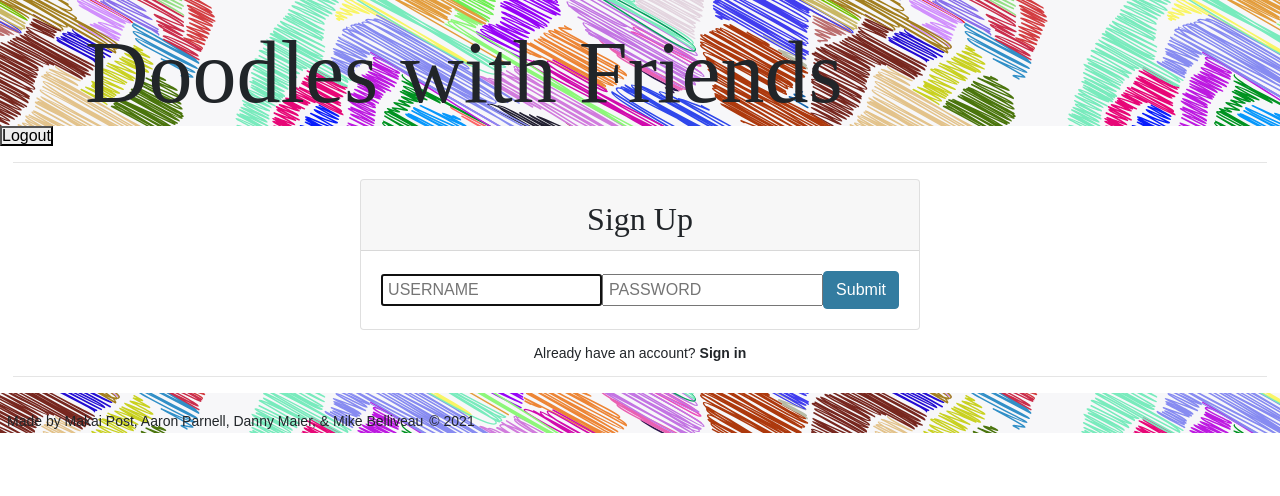
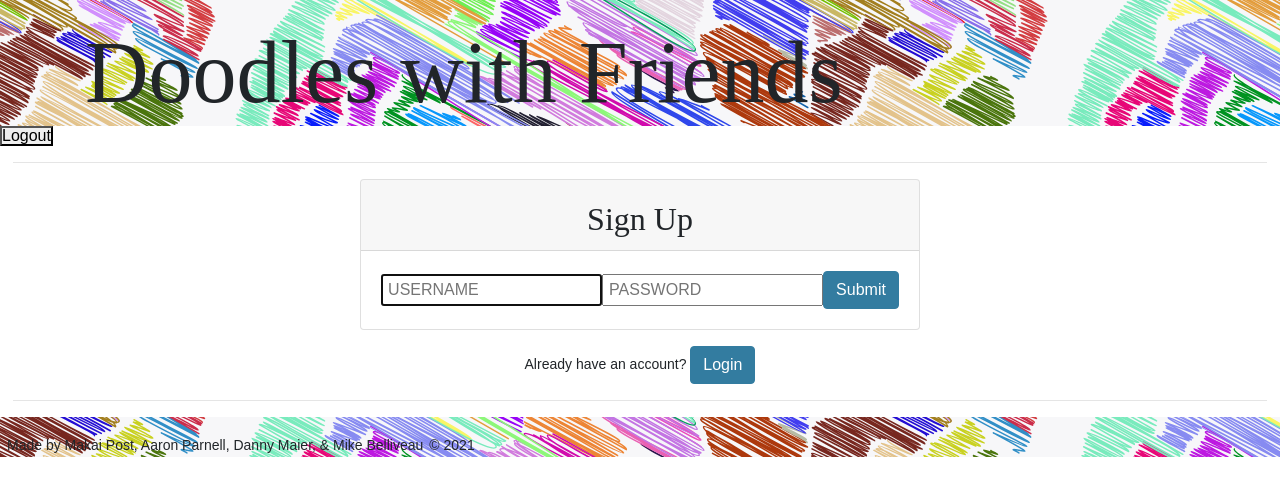
Before and after one commit to ToMakPo/Doodles-with-Friends, a React (Create React App) app in the folder client/: page /signup in a window 1280 px wide. Shown: the top 496 px of the page. Built offline with nearby package versions, Linux system fonts and the light colour scheme; a web font is replaced by a local one.

Commit message:
added functionality to switch to login page with onclick from sign up page

```diff
--- a/client/src/pages/Signup.js
+++ b/client/src/pages/Signup.js
@@ -135,7 +135,7 @@ const Signup = ({ logUserIn, setLoginDisplay }) => {
                     {/* </div> */}
                 </div>
                 <br></br>
-                <small>Already have an account? <strong onClick={() => setLoginDisplay('login')}>Sign in</strong></small>
+                <small>Already have an account? <button type="button" className="btn btn-primary" onClick={() => window.location.assign('/')}>Login</button></small>
             </main>
         </div>
     )
```
